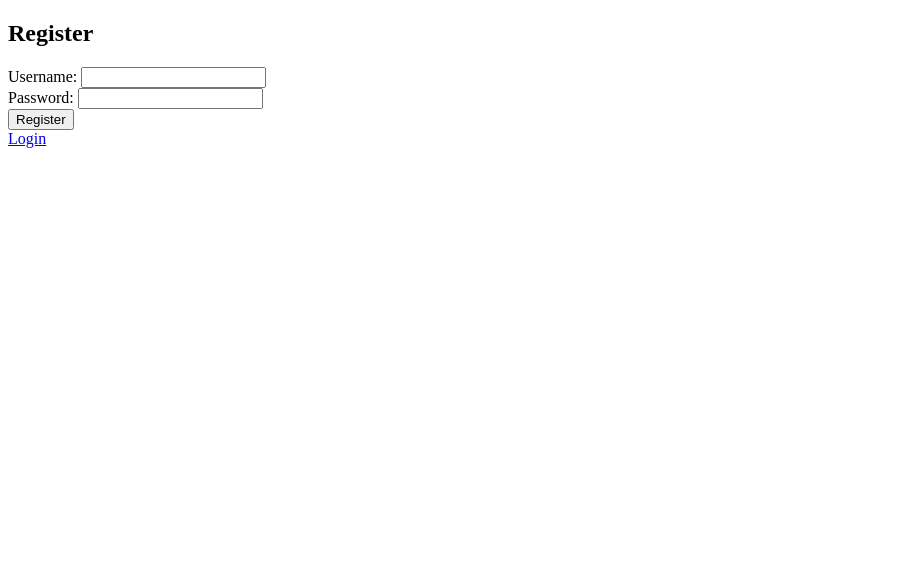
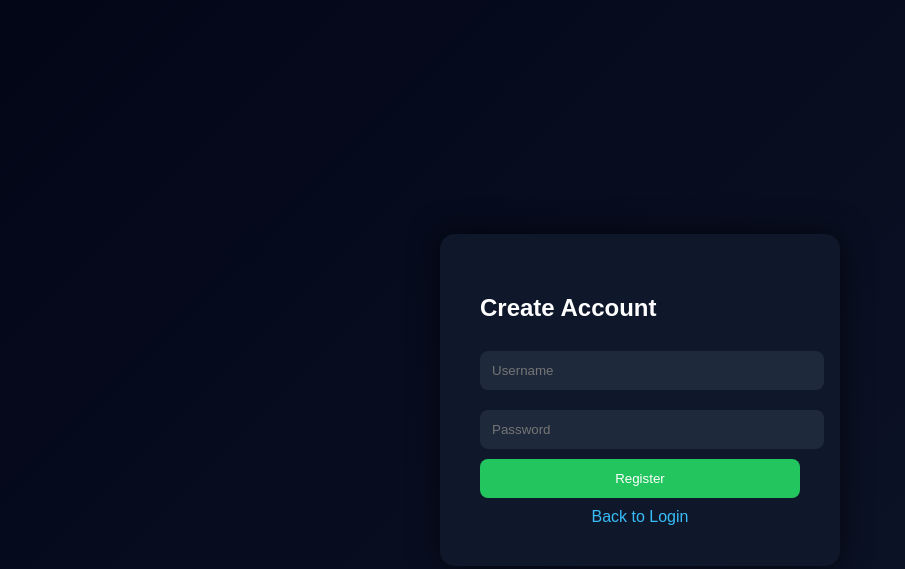
Before and after one commit to MANSHUKING12345/Cloud-Panel-Fix, a plain HTML site: page templates/register.html in a window 1280 px wide. Shown: the whole page, without its empty margins (0-905 px from the left). Drawn offline with Linux system fonts and the light colour scheme.

Commit message:
Enhance registration page layout and styling

```diff
--- a/templates/register.html
+++ b/templates/register.html
@@ -1,13 +1,71 @@
 <!DOCTYPE html>
 <html>
-<head><title>Register</title></head>
+<head>
+<title>Register</title>
+
+<style>
+body {
+    margin: 0;
+    height: 100vh;
+    display: flex;
+    justify-content: center;
+    align-items: center;
+    background: linear-gradient(135deg,#020617,#0f172a);
+    font-family: Arial;
+    color: white;
+}
+
+.box {
+    background: #0f172a;
+    padding: 40px;
+    border-radius: 15px;
+    width: 320px;
+    box-shadow: 0 0 30px rgba(0,0,0,0.6);
+}
+
+input {
+    width: 100%;
+    padding: 12px;
+    margin: 10px 0;
+    background: #1e293b;
+    border: none;
+    color: white;
+    border-radius: 8px;
+}
+
+button {
+    width: 100%;
+    padding: 12px;
+    background: #22c55e;
+    border: none;
+    border-radius: 8px;
+    color: white;
+}
+
+a {
+    color: #38bdf8;
+    text-decoration: none;
+    display: block;
+    text-align: center;
+    margin-top: 10px;
+}
+</style>
+
+</head>
+
 <body>
-<h2>Register</h2>
-<form method="POST">
-  Username: <input type="text" name="username"/><br/>
-  Password: <input type="password" name="password"/><br/>
-  <input type="submit" value="Register"/>
-</form>
-<a href="/login">Login</a>
+
+<div class="box">
+    <h2>Create Account</h2>
+
+    <form method="POST">
+        <input type="text" name="username" placeholder="Username">
+        <input type="password" name="password" placeholder="Password">
+        <button type="submit">Register</button>
+    </form>
+
+    <a href="/login">Back to Login</a>
+</div>
+
 </body>
 </html>
```
